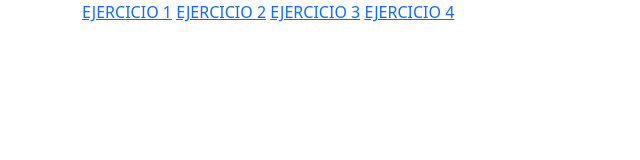
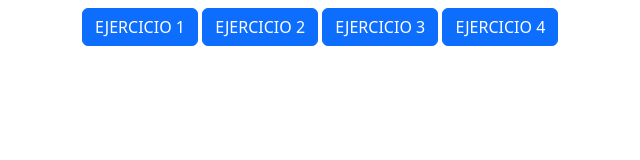
Before and after one commit to FrancoAF10/maquetacion, a plain HTML site: page index.html in a window 1280 px wide. Shown: the whole page, without its empty margins (0-640 px from the left). Drawn offline with nearby package versions, Linux system fonts and the light colour scheme.

Commit message:
Botones enlazados

```diff
--- a/index.html
+++ b/index.html
@@ -7,12 +7,12 @@
   <link href="https://cdn.jsdelivr.net/npm/bootstrap@5.3.5/dist/css/bootstrap.min.css" rel="stylesheet" integrity="sha384-SgOJa3DmI69IUzQ2PVdRZhwQ+dy64/BUtbMJw1MZ8t5HZApcHrRKUc4W0kG879m7" crossorigin="anonymous"></head>
 <body>
   <div class="container">
-    <div clas="row mt-2">
-      <div class="col md-12">
-      <a href="" class="button-primary">EJERCICIO 1</a>
-      <a href="" class="button-primary">EJERCICIO 2</a>
-      <a href="" class="button-primary">EJERCICIO 3</a>
-      <a href="" class="button-primary">EJERCICIO 4</a>
+    <div class="row mt-2">
+      <div class="col-md-12">
+      <a href="ejercicio1.html" class="btn btn-primary">EJERCICIO 1</a>
+      <a href="ejercicio2.html" class="btn btn-primary">EJERCICIO 2</a>
+      <a href="ejercicio3.html" class="btn btn-primary">EJERCICIO 3</a>
+      <a href="ejercicio4.html" class="btn btn-primary">EJERCICIO 4</a>
     </div>
   </div>
 
```
